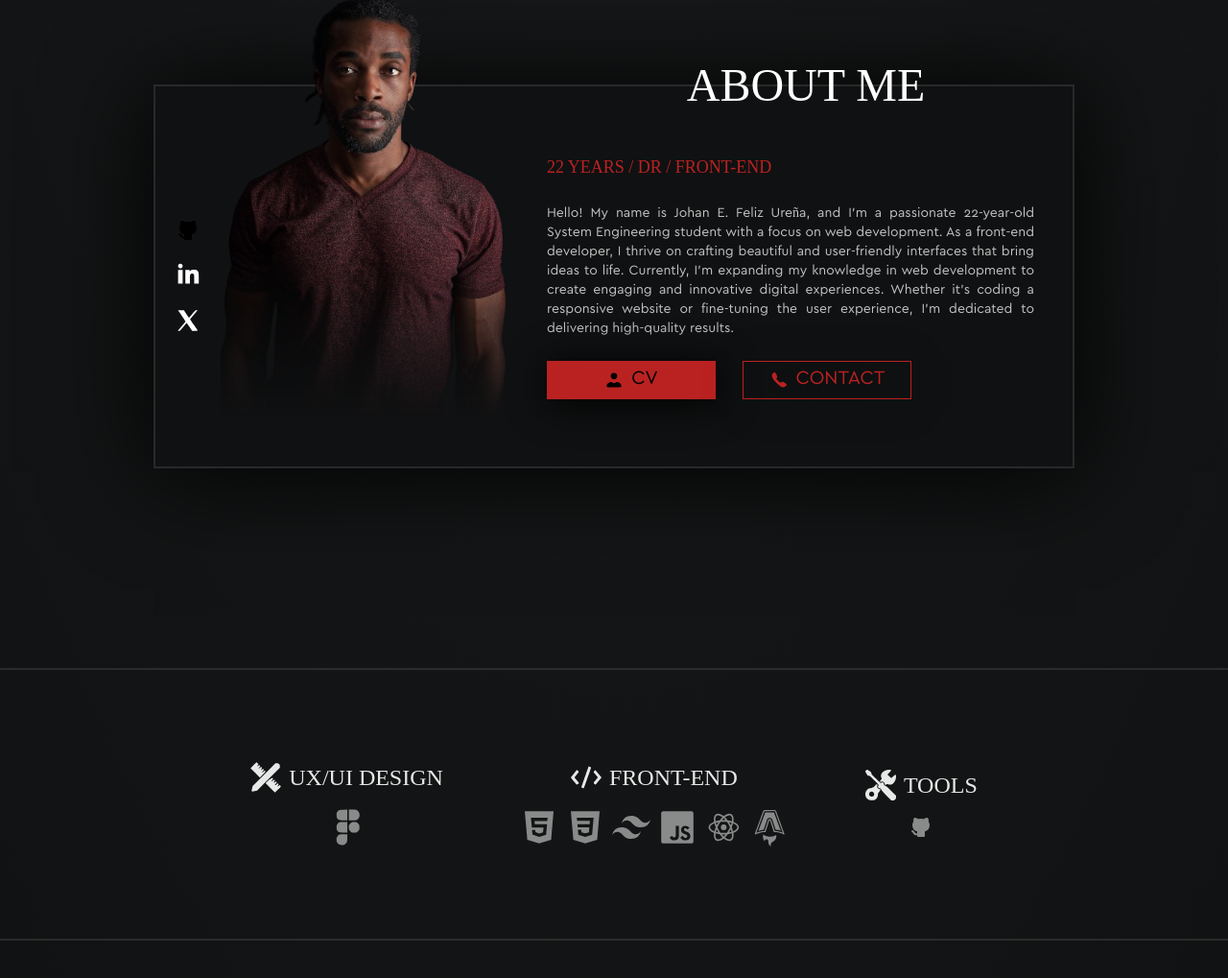
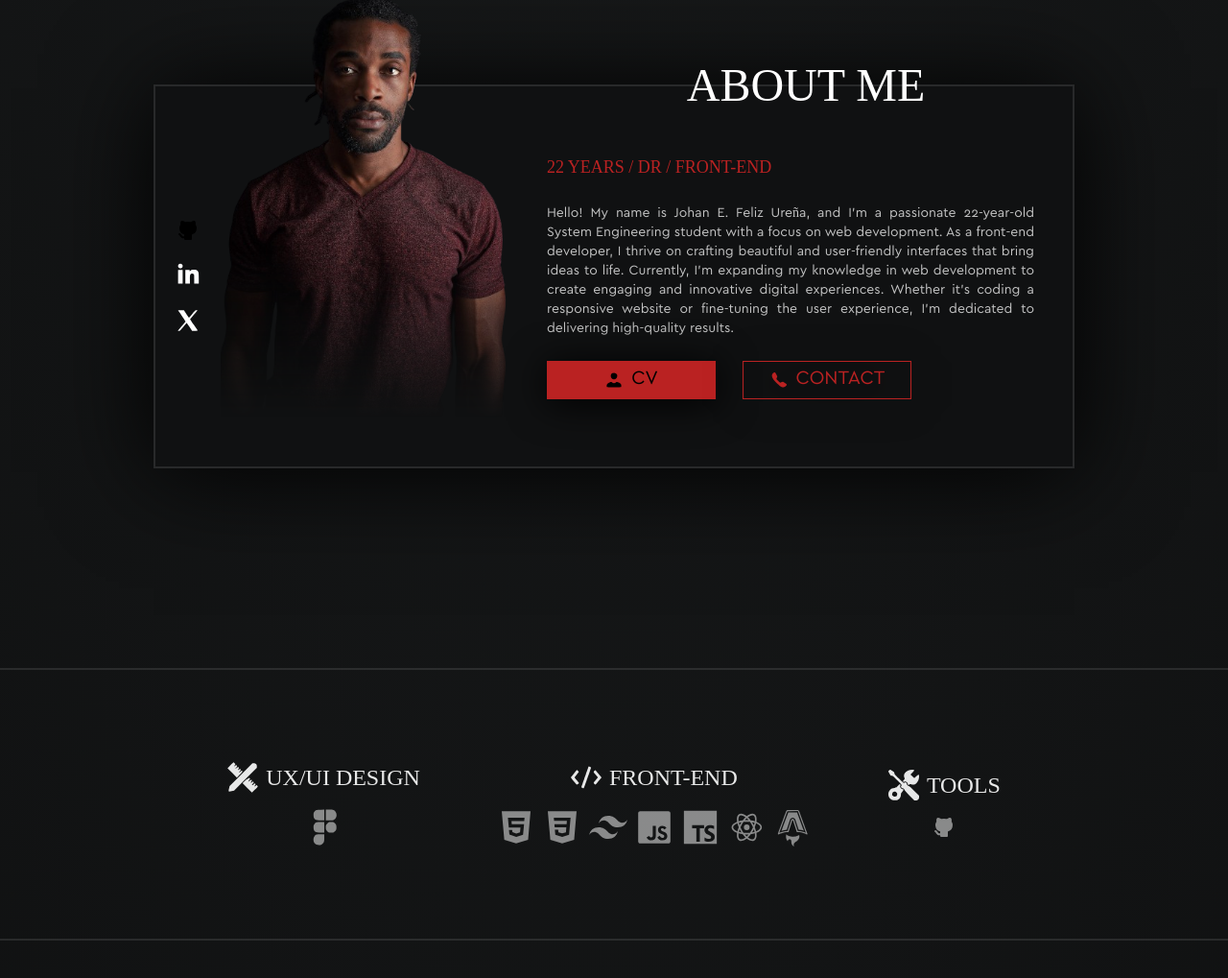
Before and after one commit to Johanfeliz08/devjohan-portfolio, an Astro site: page / in a window 1280 px wide. Shown: the part 2182-3201 px from the top of the page at 96% size. Built offline with nearby package versions, Linux system fonts and the light colour scheme; Astro itself is replaced by a stand-in of ours; no server answers; a web font is replaced by a local one.

Commit message:
Added typescript as a skills and for projects card

```diff
--- /dev/null
+++ b/src/assets/icons/Typescripticon.astro
@@ -0,0 +1,17 @@
+<svg
+  {...Astro.props}
+  aria-hidden="true"
+  viewBox="0 0 14 14"
+  role="img"
+  focusable="false"
+  aria-hidden="true"
+  xmlns="http://www.w3.org/2000/svg"
+  ><g id="SVGRepo_bgCarrier" stroke-width="0"></g><g
+    id="SVGRepo_tracerCarrier"
+    stroke-linecap="round"
+    stroke-linejoin="round"></g><g id="SVGRepo_iconCarrier"
+    ><path
+      d="m 0.9999998,7.0000066 0,5.9999944 12.0000002,0 0,-12.00000195 -12.0000002,0 0,6.00000755 z m 7.359375,-0.2109464 0,0.5390661 -1.546875,0 0,4.9218757 -1.265625,0 0,-4.9218757 -1.5468751,0 0,-1.078119 4.3593751,0 0,0.5390529 z M 11.40625,6.3156206 c 0.192187,0.037467 0.407812,0.089067 0.482812,0.1171999 l 0.126563,0.0516 0,0.5859327 c 0,0.3234397 -0.0094,0.5859328 -0.01875,0.5859328 -0.0094,0 -0.107812,-0.0516 -0.220312,-0.1125332 -0.421875,-0.2390665 -1.096875,-0.328133 -1.509375,-0.2062532 -0.09844,0.028133 -0.24375,0.1171999 -0.31875,0.1921865 -0.1124998,0.1078666 -0.1359374,0.1734399 -0.1359374,0.3468797 0,0.1874932 0.023437,0.2390664 0.178125,0.384373 0.098437,0.093733 0.4640624,0.3093731 0.8203124,0.4875062 0.75,0.3703064 1.129687,0.6843726 1.303125,1.0734256 0.154687,0.3468794 0.159375,1.0781324 0.0094,1.4062524 -0.140625,0.309373 -0.45,0.623439 -0.754687,0.768759 -0.646875,0.30468 -1.7015627,0.332813 -2.5265627,0.06093 l -0.2953125,-0.0984 0,-1.303119 0.2343751,0.168747 c 0.3046604,0.220306 0.6984105,0.356253 1.1109105,0.384373 0.4124996,0.02813 0.7171876,-0.04693 0.9046876,-0.225 0.117188,-0.107866 0.140625,-0.168746 0.140625,-0.346879 0,-0.342187 -0.196875,-0.520307 -1.0031252,-0.9140529 C 9.2218738,9.371911 8.9968739,9.2125379 8.7859364,8.9031649 8.3171864,8.2234721 8.4578113,7.1828598 9.0859363,6.7094202 9.6203113,6.3016073 10.506249,6.1516074 11.406249,6.3156606 Z"
+    ></path></g
+  ></svg
+>
--- a/src/components/Skills.astro
+++ b/src/components/Skills.astro
@@ -1,5 +1,4 @@
 ---
-
 // UX/UI Section imports
 import UxuiIcon from "../assets/icons/uxuiIcon.astro";
 import FigmaIcon from "../assets/icons/FigmaIcon.astro";
@@ -16,61 +15,60 @@ import AstroIcon from "../assets/icons/AstroIcon.astro";
 // Tools section imports
 import ToolsIcon from "../assets/icons/Tools.astro";
 import GitIcon from "../assets/icons/GitIcon.astro";
-
-
+import Typescripticon from "../assets/icons/Typescripticon.astro";
 ---
 
-<section class="skills w-full h-full flex flex-row justify-center items-center gap-20 border-y-2 border-solid border-white border-opacity-10 py-24">
-
+<section
+  class="skills w-full h-full flex flex-row justify-center items-center gap-20 border-y-2 border-solid border-white border-opacity-10 py-24"
+>
   <div class="uxui flex flex-col justify-center items-center space-y-4">
-
-      <h2 class="flex fle-row justify-center items-center gap-2 text-2xl text-white opacity-90">
-        <UxuiIcon class=" fill-white size-8"/>
+    <h2
+      class="flex fle-row justify-center items-center gap-2 text-2xl text-white opacity-90"
+    >
+      <UxuiIcon class="fill-white size-8" />
       UX/UI DESIGN
     </h2>
     <div class="icons fill-white opacity-50 space-x-5">
-
-        <FigmaIcon class="size-10"/>
-
+      <FigmaIcon class="size-10" />
     </div>
   </div>
 
-
   <div class="front-end flex flex-col justify-center items-center space-y-4">
-
-      <h2 class="flex fle-row justify-center items-center gap-2 text-2xl text-white opacity-90">
-        <Code class="fill-white size-8"/>
+    <h2
+      class="flex fle-row justify-center items-center gap-2 text-2xl text-white opacity-90"
+    >
+      <Code class="fill-white size-8" />
       FRONT-END
     </h2>
-      <div class="icons flex flex-row justify-center items-center fill-white opacity-50 space-x-2">
-
-        <HtmlIcon class="size-10"/>
-        <CssIcon class="size-10"/>
-        <TailwindIcon class="size-10"/>
-        <JavascriptIcon class="size-10"/>
-        <ReactIcon class="size-10"/>
-        <AstroIcon class="size-10"/>
-
+    <div
+      class="icons flex flex-row justify-center items-center fill-white opacity-50 space-x-2"
+    >
+      <HtmlIcon class="size-10" />
+      <CssIcon class="size-10" />
+      <TailwindIcon class="size-10" />
+      <JavascriptIcon class="size-10" />
+      <Typescripticon class="size-10" />
+      <ReactIcon class="size-10" />
+      <AstroIcon class="size-10" />
     </div>
   </div>
 
   <div class="tools flex flex-col justify-center items-center space-y-4">
-
-      <h2 class="flex fle-row justify-center items-center gap-2 text-2xl text-white opacity-90">
-        <ToolsIcon class="fill-white size-8"/>
+    <h2
+      class="flex fle-row justify-center items-center gap-2 text-2xl text-white opacity-90"
+    >
+      <ToolsIcon class="fill-white size-8" />
       TOOLS
     </h2>
-      <div class="icons flex flex-row justify-center items-center fill-white opacity-50 space-x-2">
-
-        <GitIcon class="size-10"/>
-
+    <div
+      class="icons flex flex-row justify-center items-center fill-white opacity-50 space-x-2"
+    >
+      <GitIcon class="size-10" />
     </div>
   </div>
-
 </section>
 
 <style>
-
   h1,
   h2 {
     font-family: Cera CY Bold;
@@ -80,26 +78,17 @@ import GitIcon from "../assets/icons/GitIcon.astro";
 
   /* Small screen size */
   @media (width < 768px) {
-
     .skills {
       flex-direction: column;
       width: 80%;
     }
-
-
   }
 
   /* Medium screen size */
   @media (min-width: 768px) and (max-width: 1024px) {
-
-
     .skills {
       flex-direction: column;
       width: 80%;
     }
-
-
   }
-
-
 </style>
--- a/src/components/utils/ProjectCard.astro
+++ b/src/components/utils/ProjectCard.astro
@@ -6,6 +6,7 @@ import JavascriptIcon from "../../assets/icons/JavascriptIcon.astro";
 import TailwindIcon from "../../assets/icons/TailwindIcon.astro";
 import AstroIcon from "../../assets/icons/AstroIcon.astro";
 import ReactIcon from "../../assets/icons/ReactIcon.astro";
+import Typescripticon from "../../assets/icons/Typescripticon.astro";
 
 //Buttons component
 import MainLink from "./MainLink.astro";
@@ -41,6 +42,11 @@ const { id, img, title, description, technologies, view, code } = Astro.props;
       {
         technologies.javascript && (
           <JavascriptIcon class="technology w-9 h-9 fill-white " />
+        )
+      }
+      {
+        technologies.typescript && (
+          <Typescripticon class="technology w-9 h-9 fill-white " />
         )
       }
       {
--- a/src/components/utils/Projects.json
+++ b/src/components/utils/Projects.json
@@ -10,6 +10,7 @@
       "html": false,
       "css": false,
       "javascript": false,
+      "typescript": false,
       "react": true,
       "astro": true,
       "tailwind": true
@@ -27,6 +28,7 @@
       "html": false,
       "css": false,
       "javascript": false,
+      "typescript": true,
       "react": true,
       "astro": true,
       "tailwind": true
```
Also changed, not shown: src/assets/icons/JavascriptIcon.astro (indentation only). Lines whose indentation alone changed are shown as unchanged.
